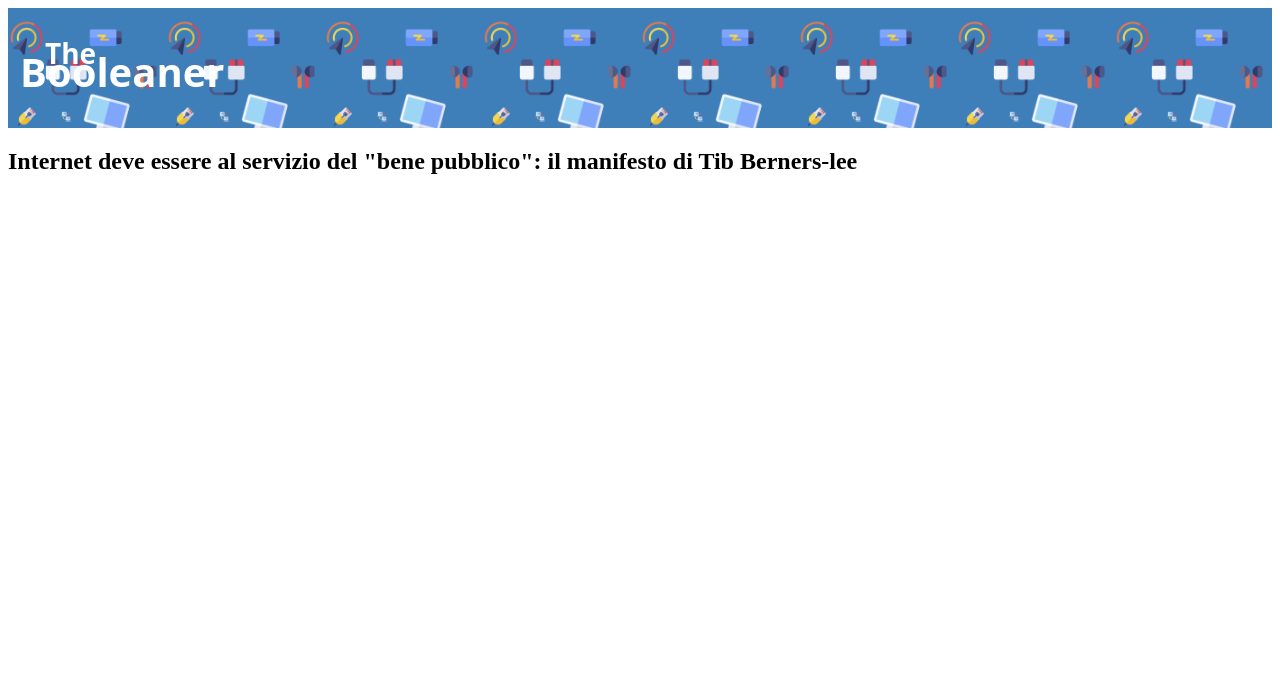
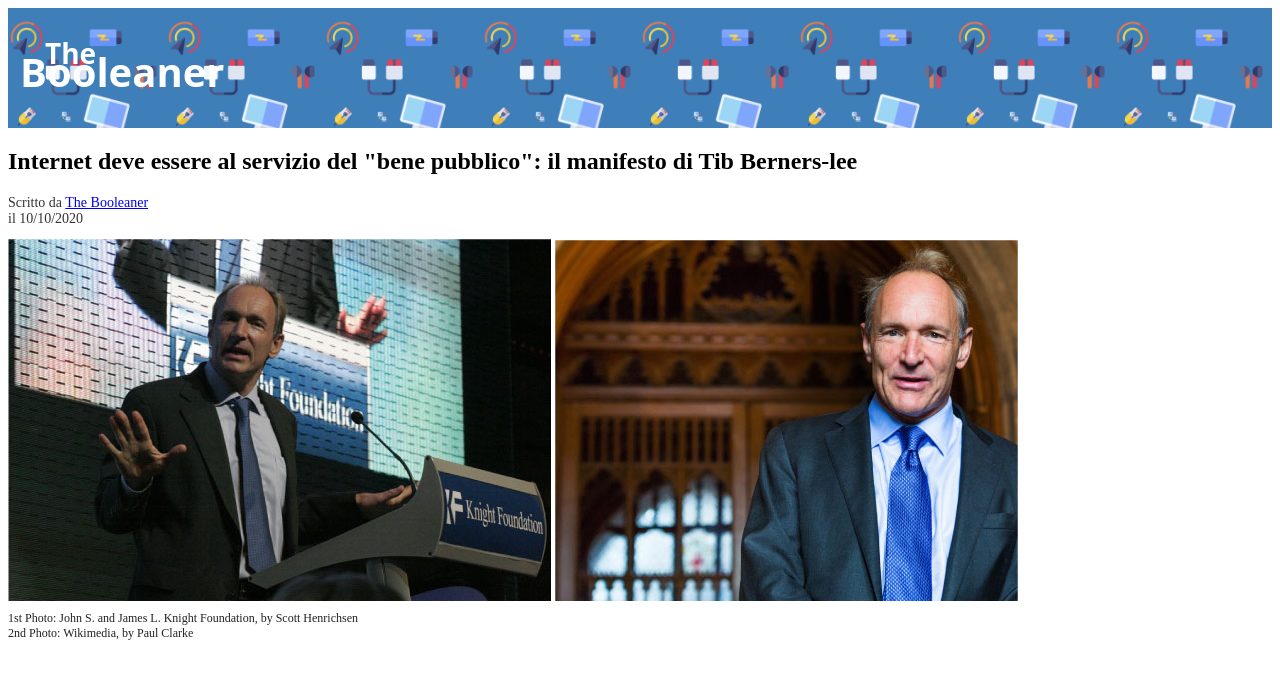
Before and after one commit to carminerizzi91-spec/html-css-booleaner, a plain HTML site: page index.html in a window 1280 px wide. Drawn offline with Linux system fonts and the light colour scheme.

Commit message:
add: sezione con titolo e foto

```diff
--- a/css/styles.css
+++ b/css/styles.css
@@ -29,3 +29,17 @@
   line-height: 1.1;
   font-family: "Averia Libre", system-ui;
 }
+/* fine banner */
+
+.byline {
+  margin: 0 0 12px 0;
+  font-size: 14px;
+  color: #333;
+}
+
+/* credit foto */
+.photo-credits {
+  font-size: 12px;
+  color: #222;
+  margin: 6px 0 10px 0;
+}
--- a/index.html
+++ b/index.html
@@ -14,6 +14,17 @@
     </header>
     <section>
         <h1>Internet deve essere al servizio del "bene pubblico": il manifesto di Tib Berners-lee</h1>
+        <p class="byline">Scritto da <a href="#">The Booleaner</a>
+            <br>
+            <span class="date">il 10/10/2020</span>
+        </p>
+
+        <img src="img/tim-1.jpg" alt="Tim Berners-Lee conferences ">
+        <img src="img/tim-2.jpg" alt="Tim Berners-Lee portrait">
+        <p class="photo-credits">
+        1st Photo: John S. and James L. Knight Foundation, by Scott Henrichsen<br>
+        2nd Photo: Wikimedia, by Paul Clarke
+        </p>
     </section>
     <section></section>
     <section></section>
```
